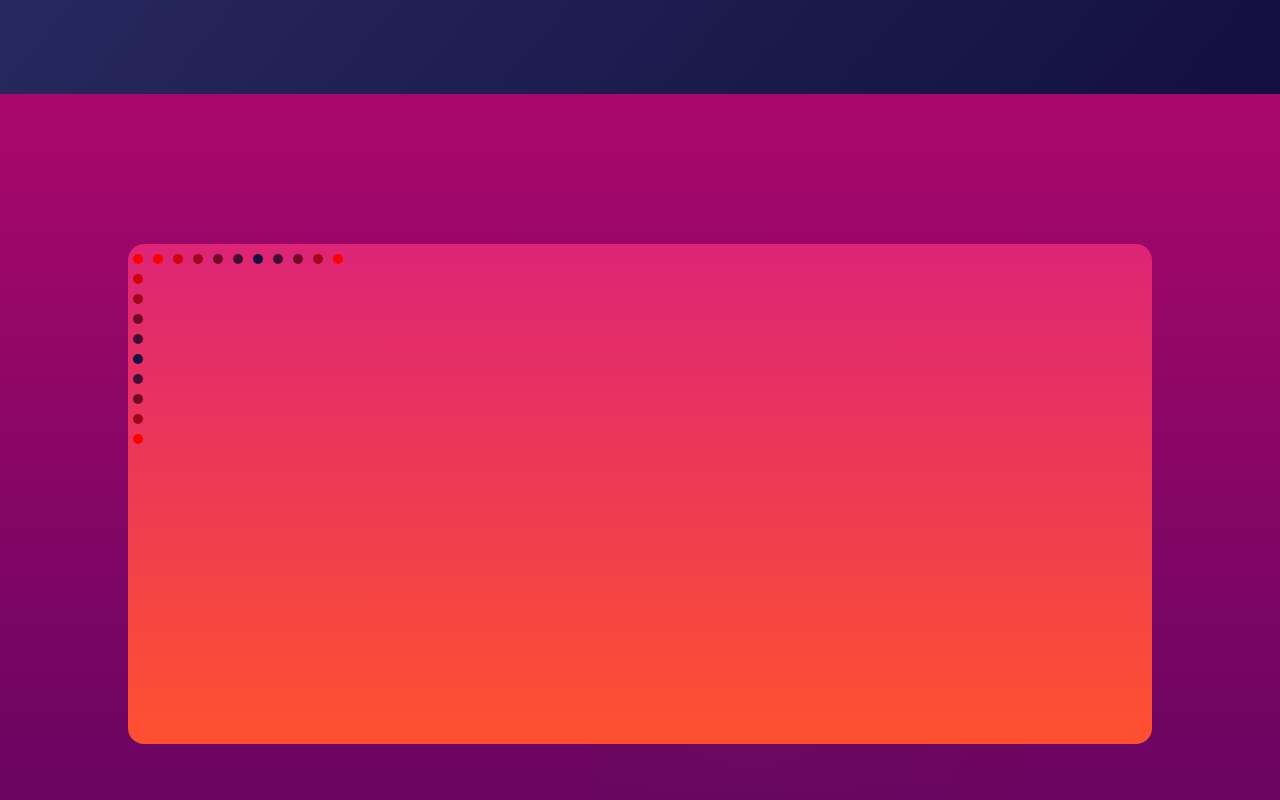
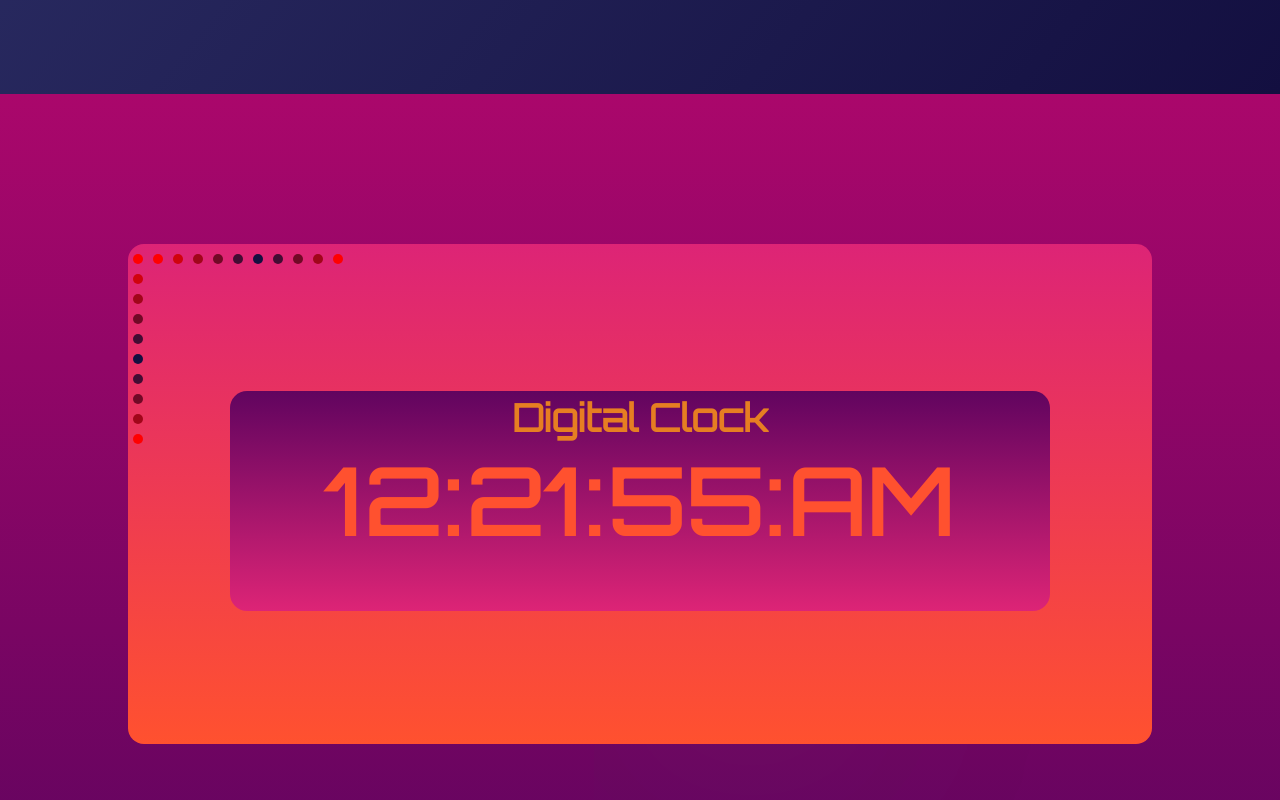
Before and after one commit to Abukalam-web/Practise-Javascript-Basic, a plain HTML site: page index.html in a window 1280 px wide. Shown: the part 706-1506 px from the top of the page. Drawn offline with Linux system fonts and the light colour scheme; animation ran at ten frames a second.

Commit message:
new add clock

```diff
--- a/index.html
+++ b/index.html
@@ -102,6 +102,29 @@
                 <div class="dot dot9"></div>
                 <div class="dot dot10"></div>
             </div>
+
+
+
+            <div class="clock-heading">
+                Digital clock
+            </div>
+            <div class="clock-box">
+                <div class="clock">
+
+                    <span id="MyClockDisplay" class="clock" onload="showTime()">
+
+                    </span>
+                </div>
+            </div>
+
+
+
+
+
+
+
+
+
         </div>
 
 
@@ -113,6 +136,9 @@
 
       <!-- section 03 start -->
     <div class="section-03">
+
+
+
 
 
 
@@ -141,7 +167,6 @@
 
 
 
-
     <script src="./script.js"></script>
 </body>
 </html>
--- a/script.js
+++ b/script.js
@@ -45,3 +45,43 @@ vag.addEventListener("click", function(){
     const vagResultLast = document.getElementById("vag-kora");
     document.getElementById("vag-kora").value = vagResult;
 });
+
+
+// for digital clock
+
+
+
+
+
+
+function showTime(){
+    var date = new Date();
+    var h = date.getHours(); // 0 - 23
+    var m = date.getMinutes(); // 0 - 59
+    var s = date.getSeconds(); // 0 - 59
+    var ms = date.getMilliseconds();
+    var session = "AM";
+
+    if(h == 0){
+        h = 12;
+    }
+
+    if(h > 12){
+        h = h - 12;
+        session = "PM";
+    }
+
+    h = (h < 10) ? "0" + h : h;
+    m = (m < 10) ? "0" + m : m;
+    s = (s < 10) ? "0" + s : s;
+
+
+    var time = h + ":" + m + ":" + s + ":"  + session;
+    document.getElementById("MyClockDisplay").innerText = time;
+    document.getElementById("MyClockDisplay").textContent = time;
+
+    setTimeout(showTime, 000);
+
+}
+
+showTime();
--- a/style.css
+++ b/style.css
@@ -1,3 +1,6 @@
+@import url('https://fonts.googleapis.com/css2?family=Orbitron&display=swap');
+
+
 *{
     margin: 0;
     padding: 0;
@@ -292,3 +295,40 @@ i{
     left: 20px;
 
 }
+
+
+
+.clock-box{
+    width: 80%;
+    height: 220px;
+    /* border: 1px solid red; */
+    display: flex;
+    justify-content: center;
+    align-items: center;
+    margin: auto;
+    margin-top: -50px;
+    border-radius: 17px;
+    background: linear-gradient(#61045F,#DD2476);
+}
+
+.clock-heading{
+    color: #e67e22;
+    font-size: 38px;
+    font-family: 'Orbitron', sans-serif;
+    text-align: center;
+    margin-top: -60px;
+    text-transform: capitalize;
+    font-weight: bold;
+}
+.clock span{
+
+    font-size: 90px;
+    letter-spacing: 4px;
+    font-weight: bold;
+
+}
+
+#MyClockDisplay{
+    color: #FF512F;
+    font-family: 'Orbitron', sans-serif;
+}
```
